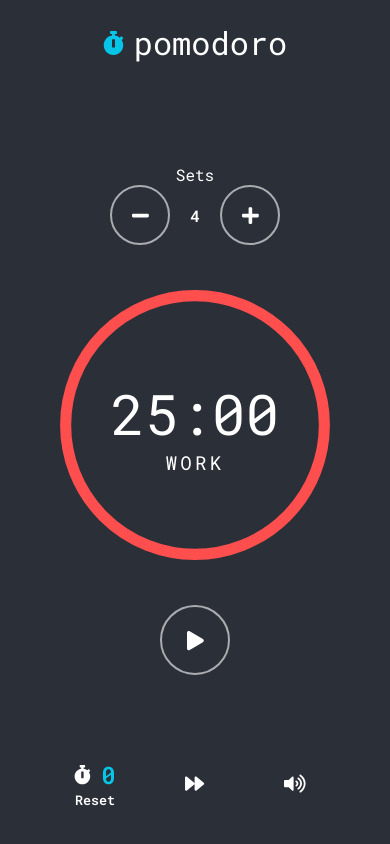
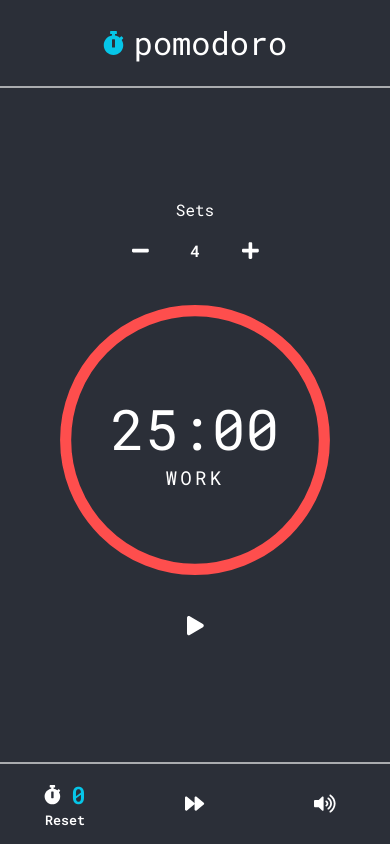
Before and after one commit to prokhorvlg/pomodoro, a React app: page / in a window 390 px wide. Built offline with nearby package versions, Linux system fonts and the light colour scheme.

Commit message:
Clean up, more responsive

```diff
--- a/src/components/Timer.js
+++ b/src/components/Timer.js
@@ -3,7 +3,7 @@ import PlayPauseControl from './PlayPauseControl';
 import TimerFillBar from './TimerFillBar';
 
 // TIME_MULTIPLIER: Controls the rate at which time progresses in the timer.
-const TIME_MULTIPLIER = 0.001;
+const TIME_MULTIPLIER = 1;
 
 const Timer = ({ startNextSession, timeRemaining, setTimeRemaining, sessionString, sessionType, timeTotal, timerRunning, setTimerRunning, fullReset, content }) => {
   // Contains the time content displayed to user in timer dial.
@@ -17,7 +17,6 @@ const Timer = ({ startNextSession, timeRemaining, setTimeRemaining, sessionStrin
         const newTimeRemaining = timeRemaining - 1;
         if (newTimeRemaining === -1) {
           startNextSession();
-          console.log("ended session");
         } else {
           setTimeRemaining(newTimeRemaining);
         }
@@ -45,6 +44,7 @@ const Timer = ({ startNextSession, timeRemaining, setTimeRemaining, sessionStrin
     setTimeString(time);
   }, [timeRemaining]);
 
+  // Makes sure that the timer says 0 even if the session is skipped.
   useEffect(() => {
     if (sessionType === "DONE") {
       setTimeRemaining(0);
@@ -52,6 +52,7 @@ const Timer = ({ startNextSession, timeRemaining, setTimeRemaining, sessionStrin
   }, [sessionType]);
 
   const toggleTimerRunning = () => {
+    // Resets the timer before running if the timer has finished its last session.
     if (sessionType === "DONE") {
       fullReset(true);
     }
--- a/src/styles/styles.scss
+++ b/src/styles/styles.scss
@@ -42,8 +42,10 @@ button {
   border: none;
   cursor: pointer;
   display: flex;
+  @media (min-width: $breakpoint-med) {
     &:hover {
       background: rgba(255,255,255,0.2);
+    }
   }
 }
 
@@ -74,6 +76,10 @@ button {
       margin-right: 10px;
       color: $brand-highlight;
     }
+    @media (max-width: $breakpoint-med) {
+      border-bottom: 2px solid $brand-faded;
+      width: 100%;
+    }
   }
   .app-body {
     flex: 1;
@@ -91,7 +97,14 @@ button {
     margin-bottom: 30px;
     width: 100%;
     max-width: 300px;
+    justify-content: space-between;
+    @media (max-width: $breakpoint-med) {
+      max-width: 100%;
+      border-top: 2px solid $brand-faded;
       justify-content: space-around;
+      padding-top: 10px;
+      margin-bottom: 10px;
+    }
   }
 }
 
@@ -101,6 +114,9 @@ button {
   justify-content: center;
   align-items: center;
   margin-bottom: 30px;
+  @media (max-width: $breakpoint-med) {
+    margin-bottom: 10px;
+  }
   .control-sets-title {
     font-size: 1rem;
     font-weight: 500;
@@ -123,6 +139,9 @@ button {
       justify-content: center;
       align-items: center;
       border-radius: 50%;
+      @media (max-width: $breakpoint-med) {
+        border: none;
+      }
     }
   }
 }
@@ -142,6 +161,7 @@ button {
     border-radius: 50%;
     padding: 0;
     margin: 0;
+    @media (min-width: $breakpoint-med) {
       &:hover {
         background: none;
         &::after {
@@ -154,6 +174,7 @@ button {
           left: 30px;
           right: 30px;
           border-radius: 50%;
+        }
       }
     }
     .timer-time-remaining {
@@ -222,6 +243,9 @@ button {
 
 .play-pause-control {
   margin-top: 30px;
+  @media (max-width: $breakpoint-med) {
+    margin-top: 10px;
+  }
   .play-pause-button {
     height: 70px;
     width: 70px;
@@ -229,6 +253,10 @@ button {
     border-radius: 50%;
     justify-content: center;
     align-items: center;
+    @media (max-width: $breakpoint-med) {
+      height: 50px;
+      border: none;
+    }
   }
 }
 
```
Also changed, not shown: src/components/App.js (+0 -8 lines). Lines whose indentation alone changed are shown as unchanged.
